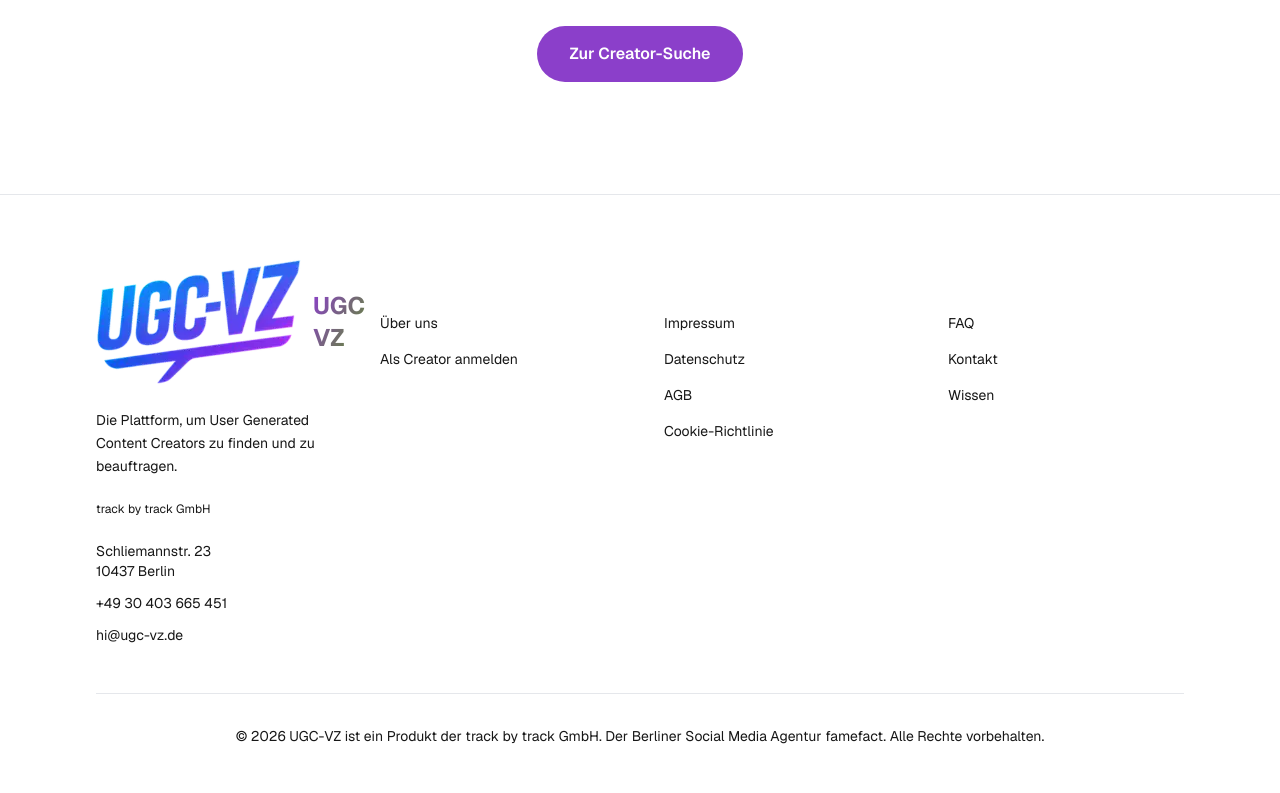
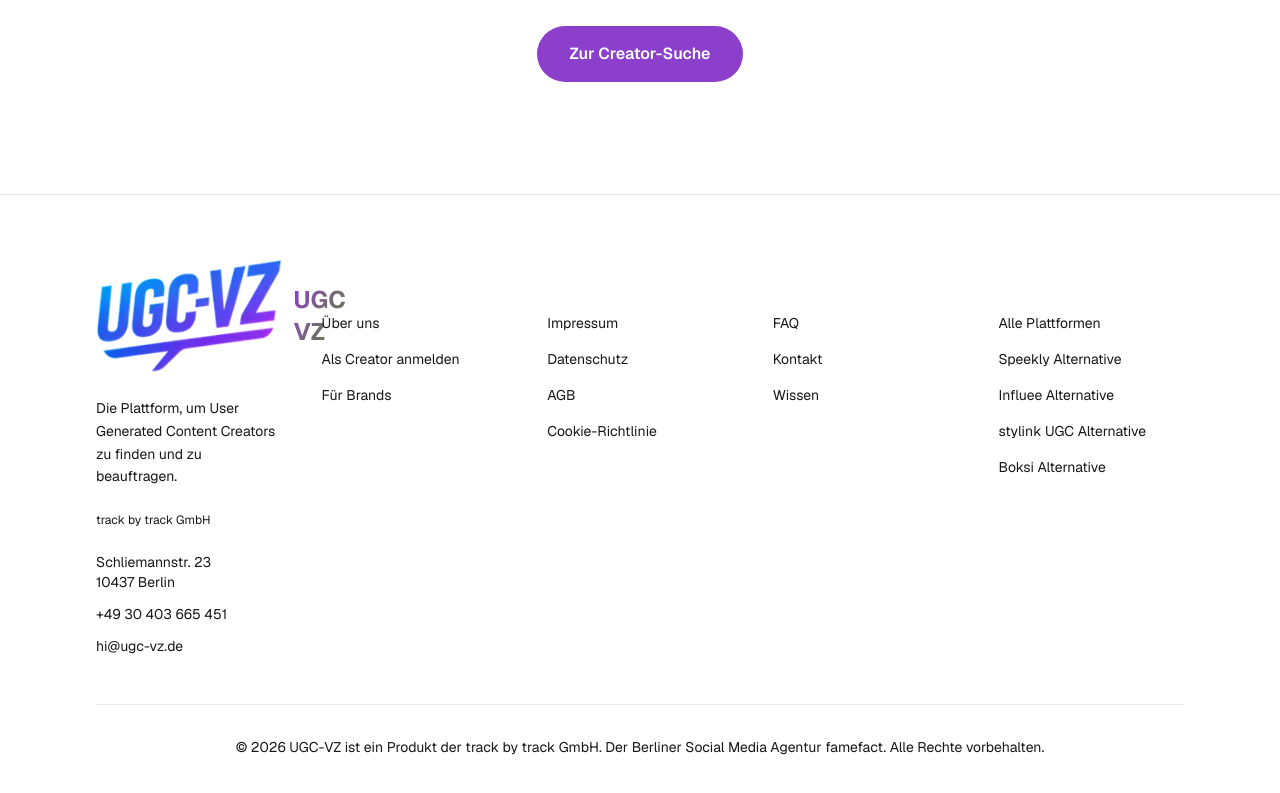
Before and after one commit to shufflethis/ugc-vz-neu, a Next.js app: page /vergleich in a window 1280 px wide. Shown: the part 2156-2949 px from the top of the page. Built offline with nearby package versions, Linux system fonts and the light colour scheme.

Commit message:
feat: Vergleiche im Footer, Sitemap, llms.txt; fehlender /brands-Link
Co-Authored-By: Claude Opus 5 (1M context) <noreply@anthropic.com>

```diff
--- a/app/globals.css
+++ b/app/globals.css
@@ -102,14 +102,14 @@ body {
 .social-icon { transition: transform 0.3s ease, color 0.3s ease; }
 .social-icon:hover { transform: scale(1.1); color: #ffffff; }
 
-/* Footer 4-column layout enforcement */
+/* Footer 5-column layout enforcement */
 @media (min-width: 1024px) {
-  .footer-grid-4 {
+  .footer-grid-5 {
     display: grid !important;
-    grid-template-columns: repeat(4, 1fr) !important;
-    gap: 3rem !important;
+    grid-template-columns: repeat(5, 1fr) !important;
+    gap: 2.5rem !important;
   }
-  .footer-grid-4 > div { width: 100% !important; min-width: 0 !important; }
+  .footer-grid-5 > div { width: 100% !important; min-width: 0 !important; }
 }
 .footer-container { width: 100%; max-width: 100%; }
 
--- a/app/llms.txt/route.ts
+++ b/app/llms.txt/route.ts
@@ -38,6 +38,7 @@ export async function GET() {
 - ${baseUrl}/brands: Creator suchen und Anfrage stellen
 - ${baseUrl}/creator: kostenloses Creator-Profil anlegen
 - ${baseUrl}/wissen: geprüfter Wissensbereich mit ${posts.length} veröffentlichten Artikeln
+- ${baseUrl}/vergleich: UGC-Plattformen im Vergleich, mit Quellen und Prüfdatum
 - ${baseUrl}/brands/ugc-vertrag-vorlage: Briefing- und Vertragsgrundlage
 - ${baseUrl}/about: Betreiber, Team und Hintergrund
 - ${baseUrl}/datenschutz: Datenschutzerklärung
--- a/app/sitemap.xml/route.ts
+++ b/app/sitemap.xml/route.ts
@@ -24,6 +24,11 @@ const staticPages = [
   '/brands/ugc-agentur-hamburg',
   '/brands/ugc-agentur-muenchen',
   '/brands/ugc-vertrag-vorlage',
+  '/vergleich',
+  '/vergleich/speekly-alternative',
+  '/vergleich/influee-alternative',
+  '/vergleich/stylink-ugc-alternative',
+  '/vergleich/boksi-alternative',
 ];
 
 function xmlEscape(value: string) {
--- a/src/components/FooterNew.tsx
+++ b/src/components/FooterNew.tsx
@@ -10,8 +10,8 @@ export default function Footer() {
   return (
     <footer className="bg-void text-gray-300 py-16 border-t border-gray-800 mt-16 font-['Inter',sans-serif]">
       <div className="container mx-auto px-6 md:px-16 lg:px-24">
-        {/* Desktop: 4 columns, Tablet: 2 columns, Mobile: 1 column */}
-        <div className="footer-container grid grid-cols-1 md:grid-cols-2 lg:grid-cols-4 footer-grid-4 gap-8 lg:gap-12 mb-12">
+        {/* Desktop: 5 columns, Tablet: 2 columns, Mobile: 1 column */}
+        <div className="footer-container grid grid-cols-1 md:grid-cols-2 lg:grid-cols-5 footer-grid-5 gap-8 lg:gap-12 mb-12">
           {/* Column 1: Company Info/Logo */}
           <div>
             <div className="flex items-center mb-6">
@@ -42,6 +42,7 @@ export default function Footer() {
             <ul className="space-y-3">
               <li><Link href="/about" className="text-gray-400 hover:text-white transition-colors duration-200 text-sm">Über uns</Link></li>
               <li><Link href="/creator" className="text-gray-400 hover:text-white transition-colors duration-200 text-sm">Als Creator anmelden</Link></li>
+              <li><Link href="/brands" className="text-gray-400 hover:text-white transition-colors duration-200 text-sm">Für Brands</Link></li>
             </ul>
           </div>
 
@@ -72,6 +73,18 @@ export default function Footer() {
               <li><Link href="/wissen" className="text-gray-400 hover:text-white transition-colors duration-200 text-sm">Wissen</Link></li>
             </ul>
           </div>
+
+          {/* Column 5: Vergleiche */}
+          <div>
+            <h3 className="text-lg font-semibold text-white mb-6">Vergleiche</h3>
+            <ul className="space-y-3">
+              <li><Link href="/vergleich" className="text-gray-400 hover:text-white transition-colors duration-200 text-sm">Alle Plattformen</Link></li>
+              <li><Link href="/vergleich/speekly-alternative" className="text-gray-400 hover:text-white transition-colors duration-200 text-sm">Speekly Alternative</Link></li>
+              <li><Link href="/vergleich/influee-alternative" className="text-gray-400 hover:text-white transition-colors duration-200 text-sm">Influee Alternative</Link></li>
+              <li><Link href="/vergleich/stylink-ugc-alternative" className="text-gray-400 hover:text-white transition-colors duration-200 text-sm">stylink UGC Alternative</Link></li>
+              <li><Link href="/vergleich/boksi-alternative" className="text-gray-400 hover:text-white transition-colors duration-200 text-sm">Boksi Alternative</Link></li>
+            </ul>
+          </div>
         </div>
 
         {/* Copyright bar */}
```
